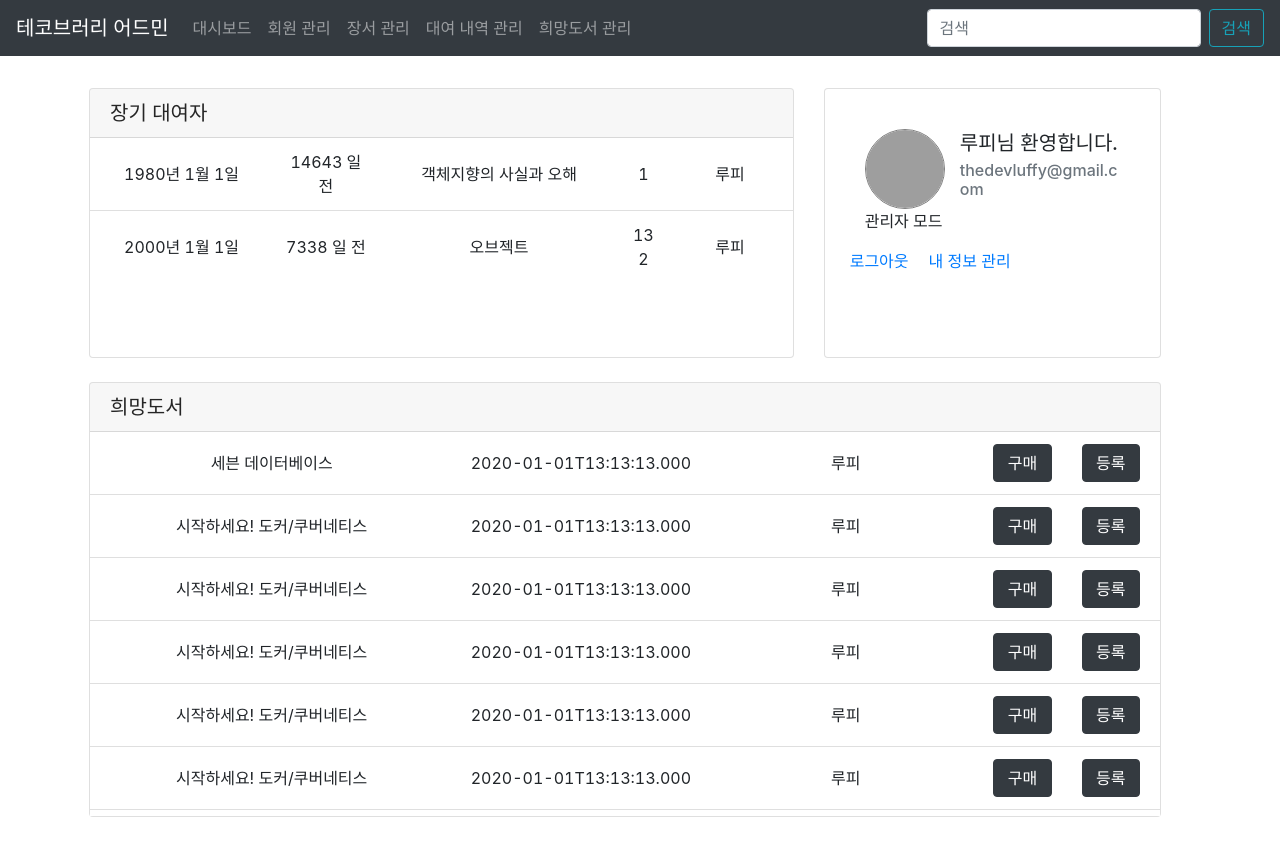
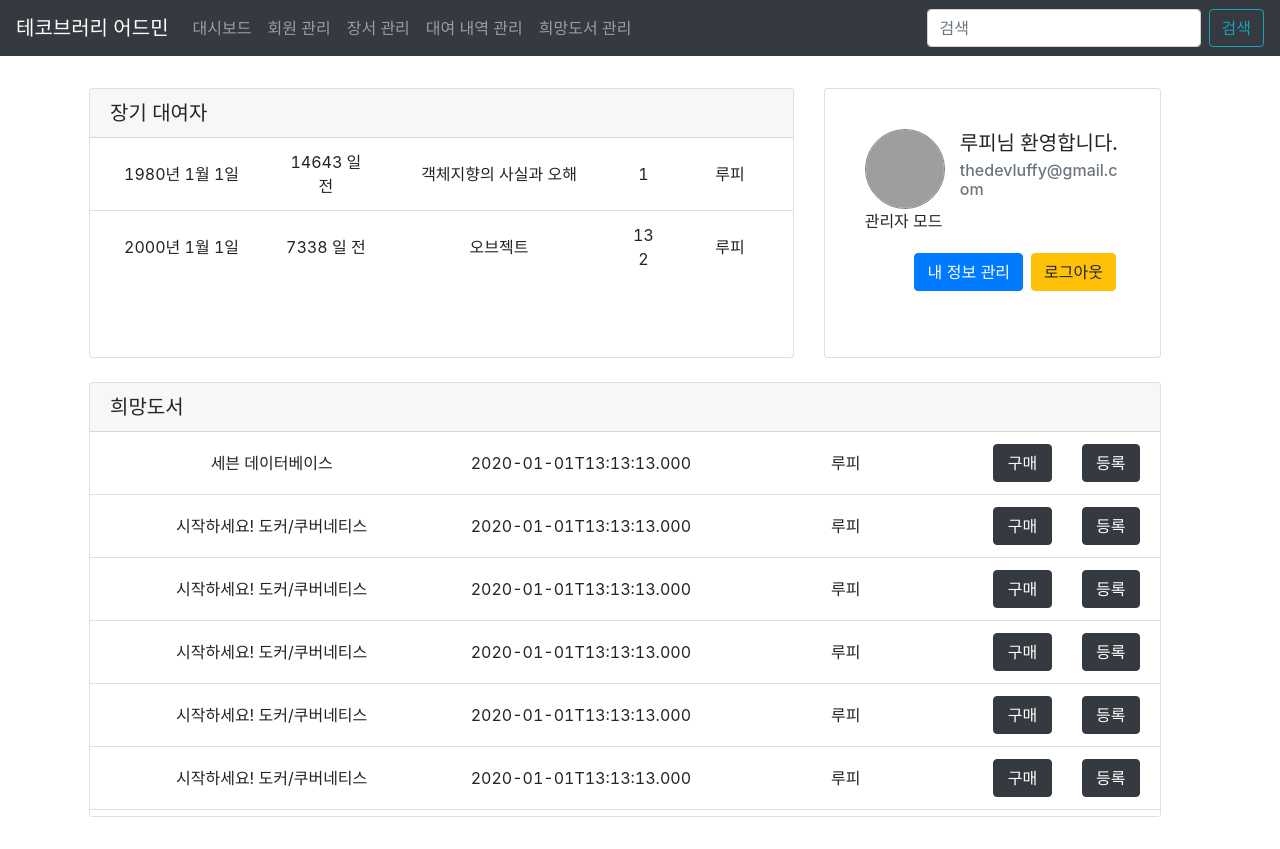
Before and after one commit to milzipmoza-developers/tecobrary-admin-client-v2, a Next.js app: page /dashboard in a window 1280 px wide. Built offline with nearby package versions, Linux system fonts and the light colour scheme; grey boxes are pictures that could not be loaded.

Commit message:
[#1] fix - 버튼으로 수정

```diff
--- a/components/organisms/LoginUserProfileCard.tsx
+++ b/components/organisms/LoginUserProfileCard.tsx
@@ -1,4 +1,4 @@
-import {Card, Col, Image, Row} from "react-bootstrap";
+import {Button, Card, Col, Image, Row} from "react-bootstrap";
 import ProfileCardHeader from "../molecules/ProfileCardHeader";
 import * as React from "react";
 
@@ -17,7 +17,7 @@ const LoginUserProfileCard = ({userName, userEmail}: IProps) => {
         console.log('LoginUserProfileCard.tsx - myInfoBtnHandler');
     };
 
-    return(
+    return (
         <Card body style={{height: '270px'}}>
             <Card.Body>
                 <Row>
@@ -33,13 +33,17 @@ const LoginUserProfileCard = ({userName, userEmail}: IProps) => {
                 <Card.Text>
                     관리자 모드
                 </Card.Text>
-                <Row style={{alignSelf: 'flex-end'}}>
-                    <Card.Link onClick={logoutBtnHandler}>로그아웃</Card.Link>
-                    <Card.Link onClick={myInfoBtnHandler}>내 정보 관리</Card.Link>
-                </Row>
+                <div style={{display: 'flex', flexDirection: 'row', justifyContent: 'flex-end'}}>
+                    <div style={{margin: '4px'}}>
+                        <Button variant="primary" onClick={myInfoBtnHandler}>내 정보 관리</Button>
+                    </div>
+                    <div style={{margin: '4px'}}>
+                        <Button variant="warning" onClick={logoutBtnHandler}>로그아웃</Button>
+                    </div>
+                </div>
             </Card.Body>
         </Card>
     );
-}
+};
 
 export default LoginUserProfileCard;
```
